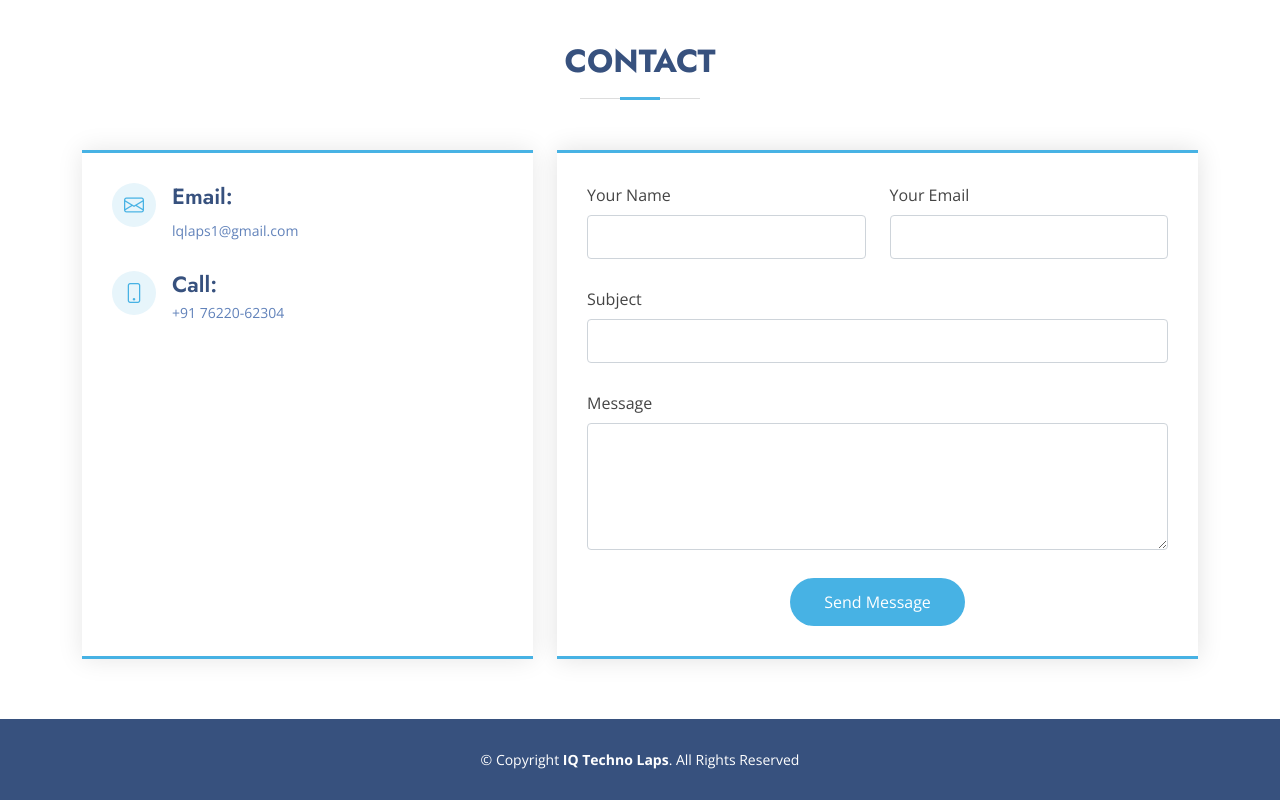
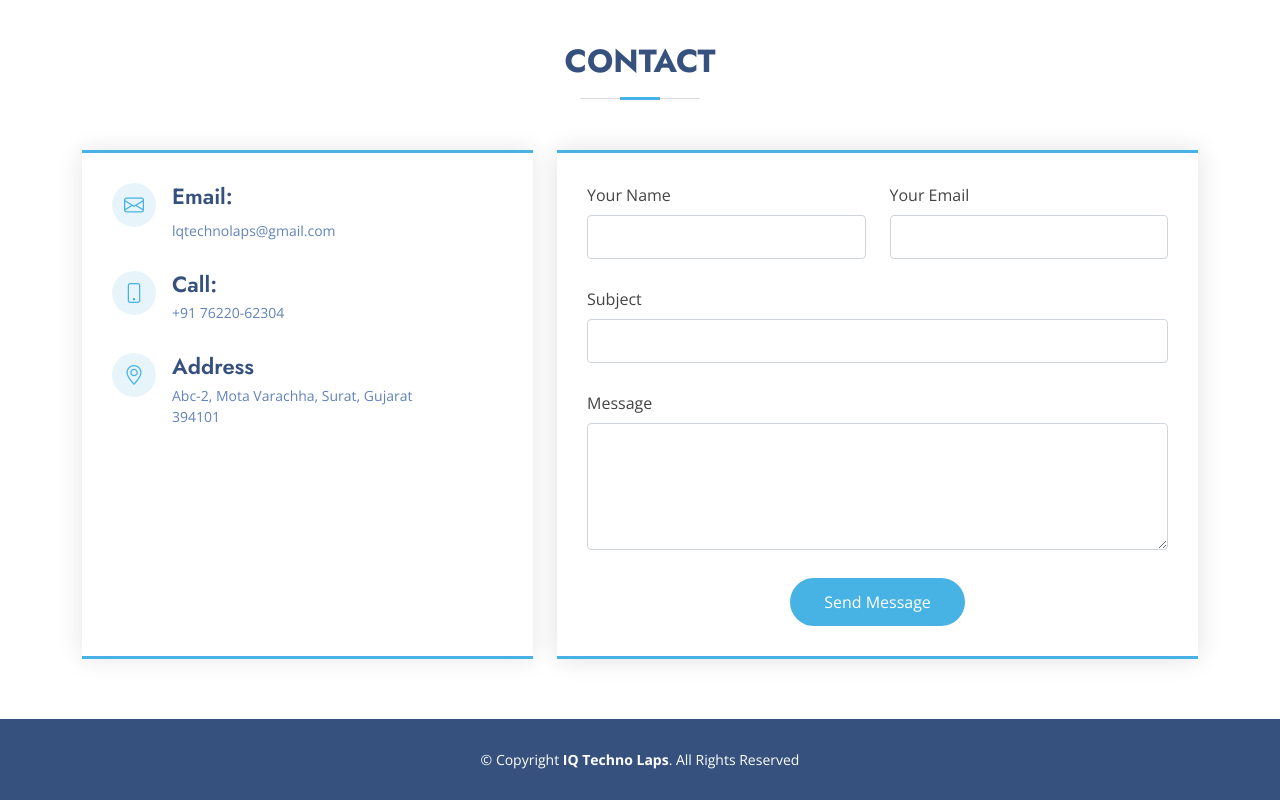
Before and after one commit to archilhirapra/website, a plain HTML site: page index.html in a window 1280 px wide. Shown: the part 4464-5264 px from the top of the page. Drawn offline with nearby package versions, Linux system fonts and the light colour scheme.

Commit message:
address add

```diff
--- a/index.html
+++ b/index.html
@@ -485,13 +485,19 @@
               <div class="email">
                 <i class="bi bi-envelope"></i>
                 <h4>Email:</h4>
-                <p>lqlaps1@gmail.com</p>
+                <p>lqtechnolaps@gmail.com</p>
               </div>
 
               <div class="phone">
                 <i class="bi bi-phone"></i>
                 <h4>Call:</h4>
                 <p>+91 76220-62304</p>
+              </div>
+
+              <div class="address">
+                <i class="bi bi-geo-alt"></i>
+                <h4>Address</h4>
+                <p>Abc-2, Mota Varachha, Surat, Gujarat <br/>394101</p>
               </div>
 
             </div>
```
